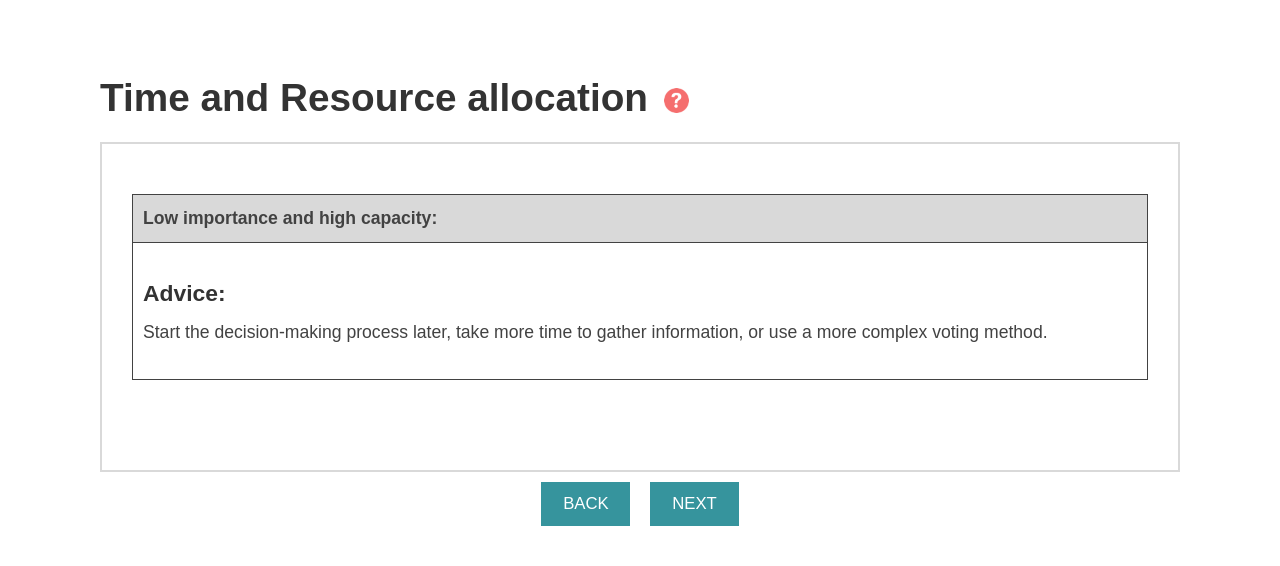
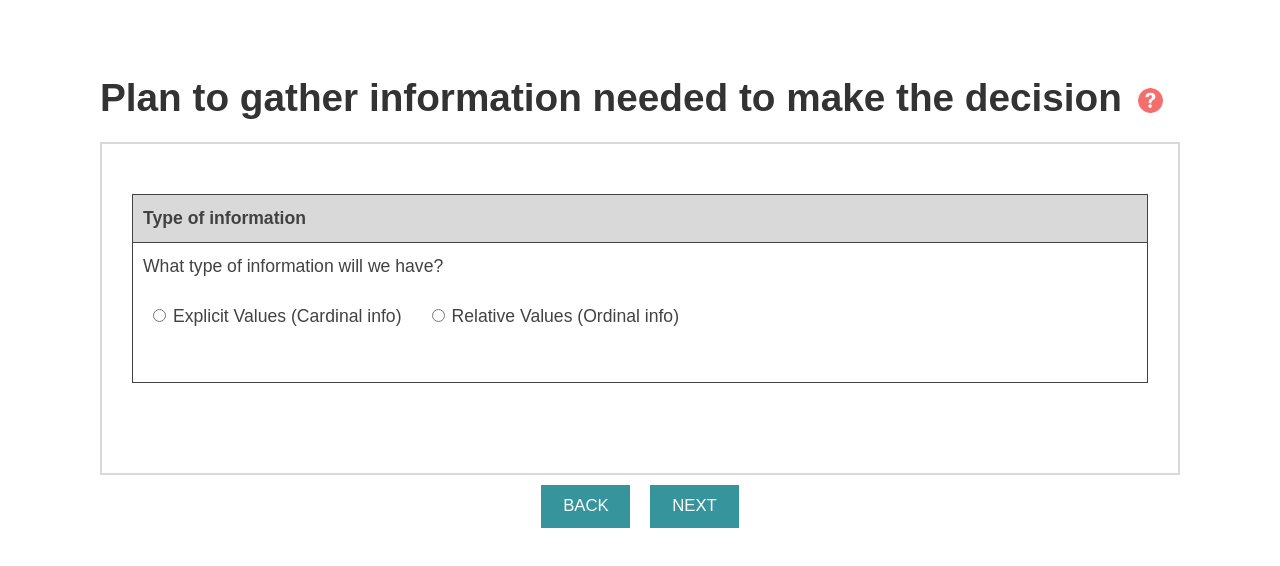
Before and after one commit to Logic-Legends/Decision-Making-Frmwk, a React (Create React App) app in the folder client/: page /type-of-information in a window 1280 px wide. Shown: the top 566 px of the page. Built offline with nearby package versions, Linux system fonts and the light colour scheme; what @react-pdf/renderer would draw is missing.

Commit message:
update radio button

```diff
--- a/client/src/components/step-6a/TypeOfInformation.js
+++ b/client/src/components/step-6a/TypeOfInformation.js
@@ -15,8 +15,7 @@ const TypeOfInformation = () => {
 				onHide={() => setModalShow(false)}
 			/>
 
-			<h1>
-				Time and Resource allocation{" "}
+			<h1>Plan to gather information needed to make the decision{" "}
 				<img
 					className="question-mark-pages"
 					src={QuestionMark}
@@ -28,15 +27,35 @@ const TypeOfInformation = () => {
 			<div className="border-decision-framework-pages">
 				<table>
 					<tr className="table-background">
-						<th>Low importance and high capacity:</th>
+						<th>Type of information</th>
 					</tr>
 					<tr>
 						<td>
-							<h6>Advice:</h6>
-							<p>
-								Start the decision-making process later, take more time to
-								gather information, or use a more complex voting method.
-							</p>
+							<p>What type of information will we have?</p>
+							<form className="radio-btn-section">
+					<label>
+						<input
+							type="radio"
+							name="importance"
+							value="low"
+							// checked={selectedOption === "low"}
+							// onChange={handleOptionChange}
+							className="radio-input low-rdb"
+						/>
+						Explicit Values (Cardinal info)
+					</label>
+					<label>
+						<input
+							type="radio"
+							name="importance"
+							value="high"
+							// checked={selectedOption === "high"}
+							// onChange={handleOptionChange}
+							className="radio-input high-rdb"
+						/>
+						Relative Values (Ordinal info)
+					</label>
+				</form>
 						</td>
 					</tr>
 				</table>
```
